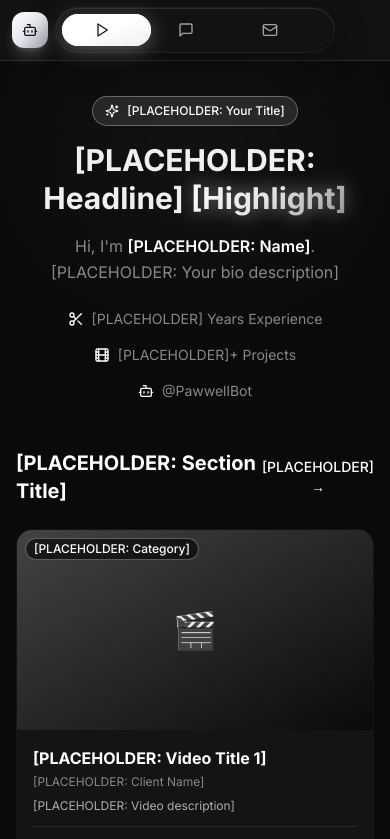
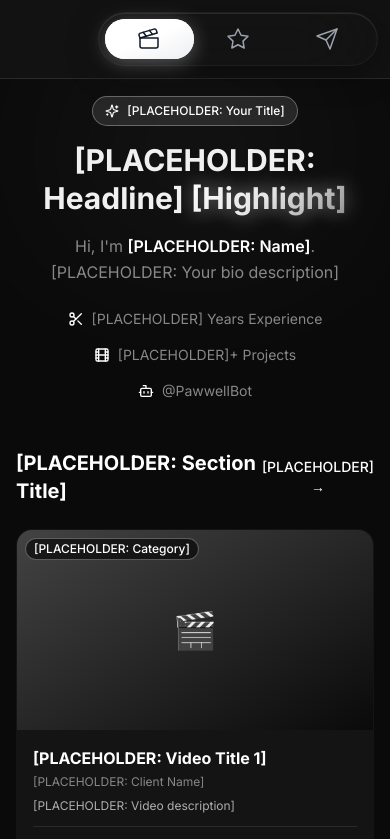
Before and after one commit to PawwellBot/pawwellbot.app, a React (Vite) app: page / in a window 390 px wide. Shown: the top 839 px of the page. Built offline with nearby package versions, Linux system fonts and the light colour scheme.

Commit message:
fixed header bug on mobile and now it symetrical and fixing icon size on desktop and mobile aliigning

```diff
--- a/src/components/Header.tsx
+++ b/src/components/Header.tsx
@@ -1,6 +1,6 @@
 import { motion, useMotionValue, useSpring } from 'framer-motion'
 import { useRef } from 'react'
-import { MessageSquare, Mail, Play, Bot } from 'lucide-react'
+import { Bot, Clapperboard, Star, Send } from 'lucide-react'
 
 interface HeaderProps {
   activeTab: 'videos' | 'reviews' | 'contact'
@@ -8,9 +8,9 @@ interface HeaderProps {
 }
 
 const tabs = [
-  { id: 'videos', label: 'Videos', icon: Play },
-  { id: 'reviews', label: 'Reviews', icon: MessageSquare },
-  { id: 'contact', label: 'Contact', icon: Mail },
+  { id: 'videos', label: 'Videos', icon: Clapperboard },
+  { id: 'reviews', label: 'Reviews', icon: Star },
+  { id: 'contact', label: 'Contact', icon: Send },
 ] as const
 
 const BRAND_NAME = 'pawwellbot.app'
@@ -50,11 +50,11 @@ export default function Header({ activeTab, onTabChange }: HeaderProps): JSX.Ele
       className="fixed top-0 left-0 right-0 z-50 glass py-3"
     >
       <div className="w-full px-3 sm:px-4">
-        <div className="flex items-center">
+        <div className="flex items-center justify-between">
 
-          {/* Logo */}
+          {/* Logo - Hidden on mobile */}
           <motion.div
-            className="flex items-center gap-2 cursor-pointer group"
+            className="hidden sm:flex items-center gap-2 cursor-pointer group"
             whileHover={{ scale: 1.02 }}
             whileTap={{ scale: 0.98 }}
             onClick={handleLogoClick}
@@ -63,7 +63,7 @@ export default function Header({ activeTab, onTabChange }: HeaderProps): JSX.Ele
               <Bot className="w-4 h-4 sm:w-5 sm:h-5 text-gray-900" />
             </div>
 
-            <div className="hidden sm:block">
+            <div>
               <h1 className="text-base sm:text-lg font-bold gradient-text tracking-tight leading-tight group-hover:opacity-80 transition-opacity">
                 {BRAND_NAME}
               </h1>
@@ -73,17 +73,17 @@ export default function Header({ activeTab, onTabChange }: HeaderProps): JSX.Ele
             </div>
           </motion.div>
 
-          {/* WIDER Navigation Bar */}
-          <div className="absolute left-1/2 -translate-x-1/2">
+          {/* Navigation: Mobile Right | Desktop Center */}
+          <div className="ml-auto sm:absolute sm:left-1/2 sm:-translate-x-1/2">
             <motion.nav
               ref={containerRef}
-              className="relative flex items-center gap-1 bg-pawwelium-card/60 backdrop-blur-2xl rounded-full p-1.5 border border-white/5 shadow-2xl shadow-black/30"
+              className="relative flex items-center bg-pawwelium-card/60 backdrop-blur-2xl rounded-full p-1.5 border border-white/5 shadow-2xl shadow-black/30"
               style={{
                 boxShadow: '0 8px 32px rgba(0,0,0,0.4), inset 0 1px 0 rgba(255,255,255,0.1)',
                 minWidth: '280px'
               }}
             >
-              {/* Selection Indicator - LARGER */}
+              {/* Selection Indicator */}
               <motion.div
                 className="absolute rounded-full bg-white cursor-grab active:cursor-grabbing touch-none"
                 style={{
@@ -110,7 +110,7 @@ export default function Header({ activeTab, onTabChange }: HeaderProps): JSX.Ele
                 <div className="absolute inset-0 rounded-full bg-gradient-to-tr from-transparent via-white/50 to-transparent opacity-60" />
               </motion.div>
 
-              {/* Tab Buttons - WITH ICONS */}
+              {/* Tab Buttons - SYMMETRICAL */}
               {tabs.map((tab) => {
                 const Icon = tab.icon
                 const isActive = activeTab === tab.id
@@ -119,7 +119,7 @@ export default function Header({ activeTab, onTabChange }: HeaderProps): JSX.Ele
                   <motion.button
                     key={tab.id}
                     onClick={() => onTabChange(tab.id)}
-                    className={`relative flex items-center justify-center gap-2 px-3 sm:px-4 py-2 rounded-full text-xs sm:text-sm font-medium transition-colors duration-300 z-10 w-[80px] sm:w-[100px] ${
+                    className={`relative flex items-center justify-center rounded-full text-xs sm:text-sm font-medium transition-colors duration-300 z-10 flex-1 h-[40px] sm:h-auto sm:py-2 sm:px-4 ${
                       isActive
                         ? 'text-gray-900'
                         : 'text-gray-400 hover:text-white'
@@ -127,16 +127,22 @@ export default function Header({ activeTab, onTabChange }: HeaderProps): JSX.Ele
                     whileHover={{ scale: 1.05 }}
                     whileTap={{ scale: 0.95 }}
                   >
-                    <Icon className="w-4 h-4" />
-                    <span className="hidden sm:inline">{tab.label}</span>
+                    {/* SYMMETRICAL ICON CONTAINER */}
+                    <div className="w-6 h-6 flex items-center justify-center">
+                      <Icon
+                        className="w-6 h-6 sm:w-5 sm:h-5"
+                        strokeWidth={1.5}
+                      />
+                    </div>
+                    <span className="hidden sm:inline ml-2">{tab.label}</span>
                   </motion.button>
                 )
               })}
             </motion.nav>
           </div>
 
-          {/* Spacer */}
-          <div className="ml-auto w-20 sm:w-32" />
+          {/* Spacer - Hidden on mobile */}
+          <div className="hidden sm:block w-32" />
         </div>
       </div>
     </motion.header>
```
